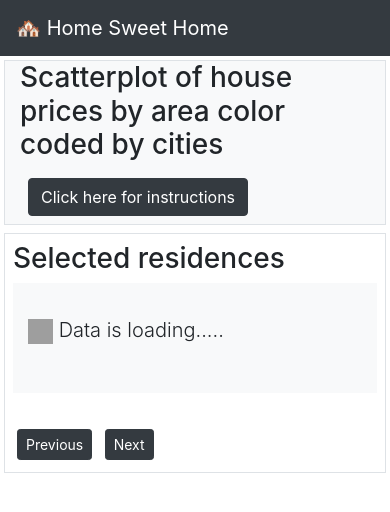
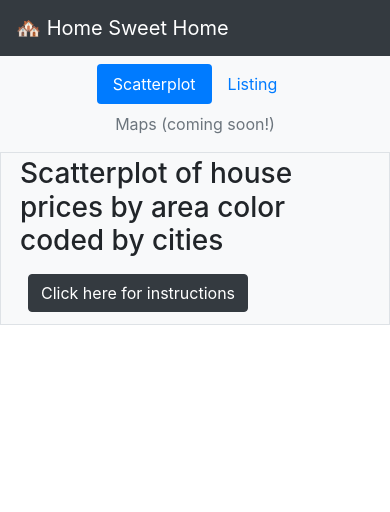
Before and after one commit to bpratomo/homesweethome2, a Django app: page / in a window 390 px wide. Shown: the top 512 px of the page. Run offline with Django 3.2, Linux system fonts and the light colour scheme; data comes from the database, SQL or seed files in the repository; some libraries are stand-ins or nearby versions; grey boxes are pictures that could not be loaded.

Commit message:
first working version of visualization toggle for mobile

```diff
--- /dev/null
+++ b/static/css/home.css
@@ -0,0 +1,143 @@
+.overlay {
+    /* Height & width depends on how you want to reveal the overlay (see JS below) */
+    height: 0;
+    width: 100%;
+    position: fixed;
+    /* Stay in place */
+    z-index: 99999999999;
+    /* Sit on top */
+    left: 0;
+    top: 0;
+    background-color: rgb(0, 0, 0);
+    /* Black fallback color */
+    background-color: rgba(0, 0, 0, 0.9);
+    /* Black w/opacity */
+    overflow-x: hidden;
+    /* Disable horizontal scroll */
+    transition: 0.5s;
+    /* 0.5 second transition effect to slide in or slide down the overlay (height or width, depending on reveal) */
+}
+
+/* Position the content inside the overlay */
+.overlay-content {
+    position: absolute;
+    top: 25%;
+    /* 25% from the top */
+    width: 100%;
+    /* 100% width */
+    text-align: center;
+    /* Centered text/links */
+    margin-top: 30px;
+    /* 30px top margin to avoid conflict with the close button on smaller screens */
+}
+
+/* The navigation links inside the overlay */
+.overlay a {
+    position: absolute;
+    top: 40%;
+    padding: 8px;
+    text-decoration: none;
+    font-size: 36px;
+    color: #818181;
+    display: block;
+    /* Display block instead of inline */
+    transition: 0.3s;
+    /* Transition effects on hover (color) */
+}
+
+
+/* When you mouse over the navigation links, change their color */
+.overlay a:hover,
+.overlay a:focus {
+    color: #f1f1f1;
+}
+
+/* Position the close button (top right corner) */
+.overlay .closebtn {
+    position: absolute;
+    top: 50px;
+    right: 45px;
+    font-size: 60px;
+}
+
+/* When the height of the screen is less than 450 pixels, change the font-size of the links and position the close button again, so they don't overlap */
+@media screen and (max-height: 450px) {
+    .overlay a {
+        font-size: 20px
+    }
+
+
+    .overlay .closebtn {
+        font-size: 40px;
+        top: 15px;
+        right: 35px;
+    }
+}
+
+@media screen and (min-width: 1200px){
+.view-switcher {
+    display: none;
+}
+.first-column{
+    top:60px;
+    z-index:1;
+    margin-top: 4;
+    position:sticky;
+    }
+}
+
+@media screen and (max-width: 1200px){
+
+.view-switcher {
+    top:56px
+}
+.first-column{
+    top:120px;
+    z-index:1;
+
+
+    }
+.second-column{
+    display: none;
+}
+.deactivated{
+    display: none !important;
+}
+
+
+.activated{
+    display: block !important;
+}
+
+
+}
+
+.card .expandbuttondiv a.collapsed:after {
+    content: '+ Show More';
+}
+
+.card .expandbuttondiv a:not(.collapsed):after {
+    content: '- Show Less';
+}
+
+.card  .card-text .collapse:not(.show) {
+    display: block;
+    height: 10 em;
+    overflow: hidden;
+}
+
+.card .collapsing {
+    height: 10 em;
+}
+
+
+
+.capitalized {
+    text-transform: capitalize
+}
+
+
+
+.view-switcher {
+    top:56px
+}
--- /dev/null
+++ b/static/js/uiswitching.js
@@ -0,0 +1,47 @@
+
+
+
+
+function activateListing() {
+
+    let listing = document.getElementById('listingcolumn');
+    let listingNav = document.getElementById('listing-nav');
+
+    let scatterplot = document.getElementById('scatterplot-column');
+    let scatterNav = document.getElementById('scatter-nav');
+
+    // Deactivate scatterplot
+    scatterplot.classList.add("deactivated")
+    scatterplot.classList.remove("activated")
+    scatterNav.classList.remove("active")
+
+
+    // Activate Listing
+    listing.classList.add("activated")
+    listing.classList.remove("deactivated")
+    listingNav.classList.add("active")
+
+}
+
+function activateScatter() {
+
+    let listing = document.getElementById('listingcolumn');
+    let listingNav = document.getElementById('listing-nav');
+
+    let scatterplot = document.getElementById('scatterplot-column');
+    let scatterNav = document.getElementById('scatter-nav');
+
+    // Activate scatterplot
+    scatterplot.classList.add("activated")
+    scatterplot.classList.remove("deactivated")
+    scatterNav.classList.add("active")
+
+
+    // Deactivate Listing
+    listing.classList.add("deactivated")
+    listing.classList.remove("activated")
+    listingNav.classList.remove("active")
+
+
+
+}
--- a/templates/index.html
+++ b/templates/index.html
@@ -40,6 +40,9 @@
         </div>
     </div>
 </div>
+
+
+{% comment %} Overlay Carousel {% endcomment %}
 <div id="overlayCarousel" class="overlay">
 
     <!-- Button to close the overlay navigation -->
@@ -64,28 +67,38 @@
 </div>
 
 
+{% comment %} Navtab for mobile view{% endcomment %}
+<ul class="nav nav-pills justify-content-center sticky-top view-switcher bg-light p-2 min-vh-10">
+  <li class="nav-item">
+    <a id="scatter-nav" class="nav-link active" onclick="activateScatter()" href="#">Scatterplot</a>
+  </li>
+  <li class="nav-item">
+    <a id="listing-nav" class="nav-link" onclick="activateListing()" href="#">Listing</a>
+  </li>
+  <li class="nav-item">
+    <a id="maps-nav" class="nav-link disabled" href="#">Maps (coming soon!) </a>
+  </li>
+</ul>
+
+
 {% comment %} Section Dashboard {% endcomment %}
 <div class='container-fluid'>
     <div class="row">
 
-        <div class="col-xl border bg-light m-1">
-            <div class="sticky-top first-column">
+        <div id='scatterplot-column' class="col-xl first-column sticky-top border bg-light">
+            <div class="sticky-top first-column p-1">
                 <h3>Scatterplot of house prices by area color coded by cities</h3>
                 <!-- Button trigger modal -->
                 <button type="button" class="btn btn-dark m-2" data-toggle="modal" data-target="#exampleModalCenter">
                     Click here for instructions
                 </button>
 
-
-
-
-
                 <div id='mydashboard'>
                 </div>
             </div>
         </div>
 
-        <div class="col-xl border m-1 p-2">
+        <div id='listingcolumn' class="col-xl border m-1 p-2 second-column bg-light">
             <h3>Selected residences </h3>
 
             <div id='homelisting' :key="componentKey">
@@ -184,6 +197,21 @@
                             </div>
                         </div>
                     </template>
+                    <button @click="pagePrevious" class="btn btn-dark btn-sm m-1" :disabled="pageNumber==0">
+                        Previous
+                    </button>
+
+
+                    <template v-for="index in [...Array(pageCount).keys()]">
+                        <span v-if="renderedButtonIndices.includes(index)">
+                            <button @click="goToPage(index)" class="btn btn-dark btn-sm m-1"
+                                v-bind:class="{ active: index==pageNumber }">[[index +1]]</button>
+                        </span>
+                        <span v-if="index-pageNumber==5|pageNumber-index==5">...</span>
+                    </template>
+                    <button @click="pageNext" class="btn btn-dark btn-sm m-1" :disabled="pageNumber >= pageCount -1">
+                        Next
+                    </button>
                 </div>
             </div>
         </div>
@@ -205,119 +233,12 @@
 
 
 {% block scripts %}
-<style>
-    .overlay {
-        /* Height & width depends on how you want to reveal the overlay (see JS below) */
-        height: 0;
-        width: 100%;
-        position: fixed;
-        /* Stay in place */
-        z-index: 99999999999;
-        /* Sit on top */
-        left: 0;
-        top: 0;
-        background-color: rgb(0, 0, 0);
-        /* Black fallback color */
-        background-color: rgba(0, 0, 0, 0.9);
-        /* Black w/opacity */
-        overflow-x: hidden;
-        /* Disable horizontal scroll */
-        transition: 0.5s;
-        /* 0.5 second transition effect to slide in or slide down the overlay (height or width, depending on reveal) */
-    }
 
-    /* Position the content inside the overlay */
-    .overlay-content {
-        position: absolute;
-        top: 25%;
-        /* 25% from the top */
-        width: 100%;
-        /* 100% width */
-        text-align: center;
-        /* Centered text/links */
-        margin-top: 30px;
-        /* 30px top margin to avoid conflict with the close button on smaller screens */
-    }
-
-    /* The navigation links inside the overlay */
-    .overlay a {
-        position: absolute;
-        top: 40%;
-        padding: 8px;
-        text-decoration: none;
-        font-size: 36px;
-        color: #818181;
-        display: block;
-        /* Display block instead of inline */
-        transition: 0.3s;
-        /* Transition effects on hover (color) */
-    }
-
-    /* When you mouse over the navigation links, change their color */
-    .overlay a:hover,
-    .overlay a:focus {
-        color: #f1f1f1;
-    }
-
-    /* Position the close button (top right corner) */
-    .overlay .closebtn {
-        position: absolute;
-        top: 50px;
-        right: 45px;
-        font-size: 60px;
-    }
-
-    /* When the height of the screen is less than 450 pixels, change the font-size of the links and position the close button again, so they don't overlap */
-    @media screen and (max-height: 450px) {
-        .overlay a {
-            font-size: 20px
-        }
-
-        .overlay .closebtn {
-            font-size: 40px;
-            top: 15px;
-            right: 35px;
-        }
-    }
-
-
-
-    .card .expandbuttondiv a.collapsed:after {
-        content: '+ Show More';
-    }
-
-    .card .expandbuttondiv a:not(.collapsed):after {
-        content: '- Show Less';
-    }
-
-    .card .column-containers .card-text .collapse:not(.show) {
-        display: block;
-        height: 10 em;
-        overflow: hidden;
-    }
-
-    .card .column-containers .collapsing {
-        height: 10em;
-    }
-
-.first-column{
-    top:60px
-}
-
-    .column-containers {
-        top: 50px;
-        position: sticky;
-        max-height: 30vh;
-    }
-
-    .capitalized {
-        text-transform: capitalize
-    }
-</style>
-
+<link rel="stylesheet" href={% static 'css/home.css' %}>
 
 <script src="https://cdn.jsdelivr.net/npm/vue/dist/vue.js"></script>
 <script src="{% static 'js/dashboard_data.js' %}"></script>
+<script src="{% static 'js/uiswitching.js' %}"></script>
 
 
 {% endblock scripts %}
```
